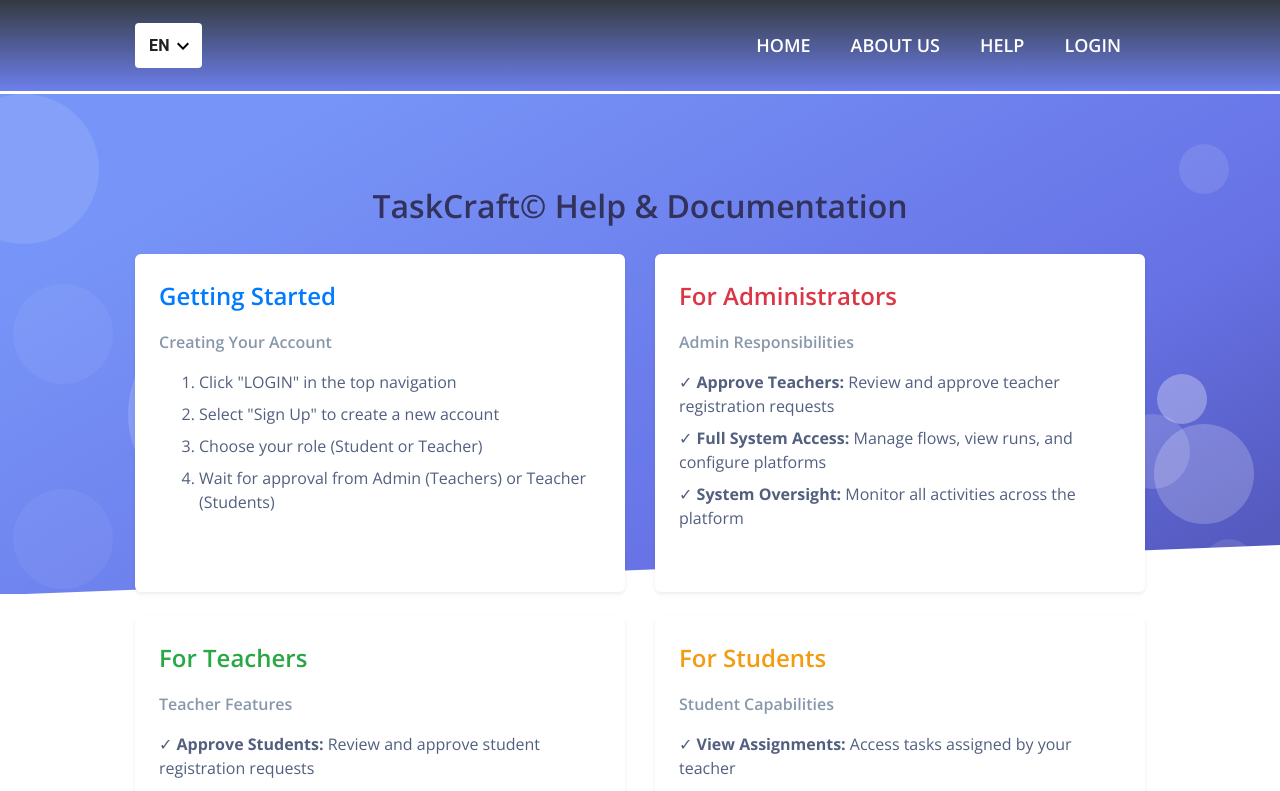
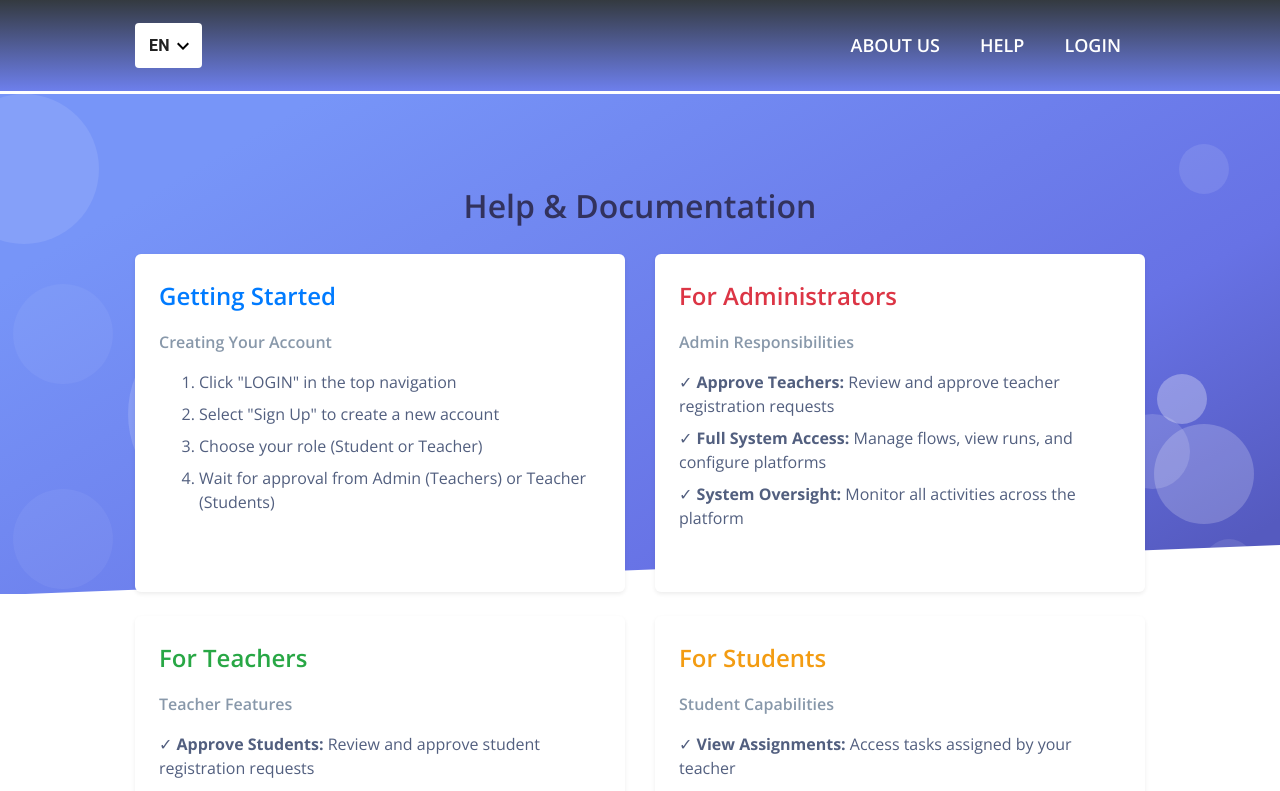
Before and after one commit to kundro/fitr-master, a React (Create React App) app in the folder UI/: page /help in a window 1280 px wide. Shown: the top 791 px of the page. Built offline with nearby package versions, Linux system fonts and the light colour scheme; what @uifabric/icons would draw is missing.

Commit message:
home tab uodate

```diff
--- a/UI/src/app/main/HelpPage.tsx
+++ b/UI/src/app/main/HelpPage.tsx
@@ -6,7 +6,7 @@ export default function HelpPage() {
   return (
     <Navbar>
       <Container className="mt-4 mb-5">
-        <h2 className="mb-4 text-center">TaskCraft© Help & Documentation</h2>
+        <h2 className="mb-4 text-center">Help & Documentation</h2>
 
         <Row>
           <Col md={6} className="mb-4">
--- a/UI/src/app/main/header.tsx
+++ b/UI/src/app/main/header.tsx
@@ -114,7 +114,7 @@ export default function Header({ authPage }: { authPage?: boolean }) {
           </ul>
 
           <ul className="navbar-nav ml-auto">
-            {!authPage && (
+            {!authPage && user && (
               <li className="nav-item">
                 <a className="nav-link" href="/">
                   <span className="custom-link">HOME</span>
```
